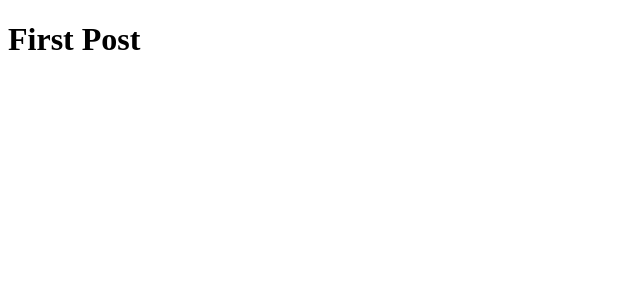
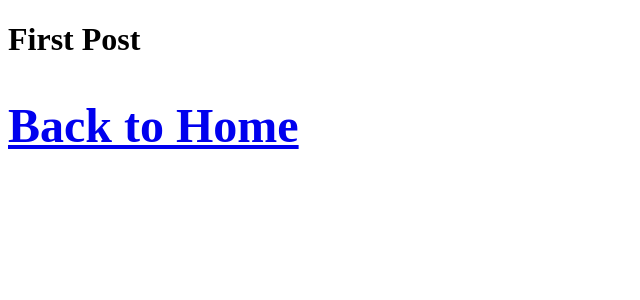
Before and after one commit to devtrpthi/Next-blog_learn, a Next.js app: page /posts/first-post in a window 1280 px wide. Shown: the top 300 px of the page, without its empty margins (0-640 px from the left). Built offline with nearby package versions, Linux system fonts and the light colour scheme.

Commit message:
link-to-home

```diff
--- a/pages/posts/first-post.js
+++ b/pages/posts/first-post.js
@@ -1,3 +1,15 @@
-export default function Firstpost() {
-    return <h1>First Post</h1>;
+import Link from "next/link";
+
+export default function FirstPost() {
+    return(
+        <>
+            <h1>First Post
+            <h2>
+                <Link href="/">
+                    <a>Back to Home</a>
+                </Link>
+            </h2>
+            </h1>
+        </>
+    );
 }
```
